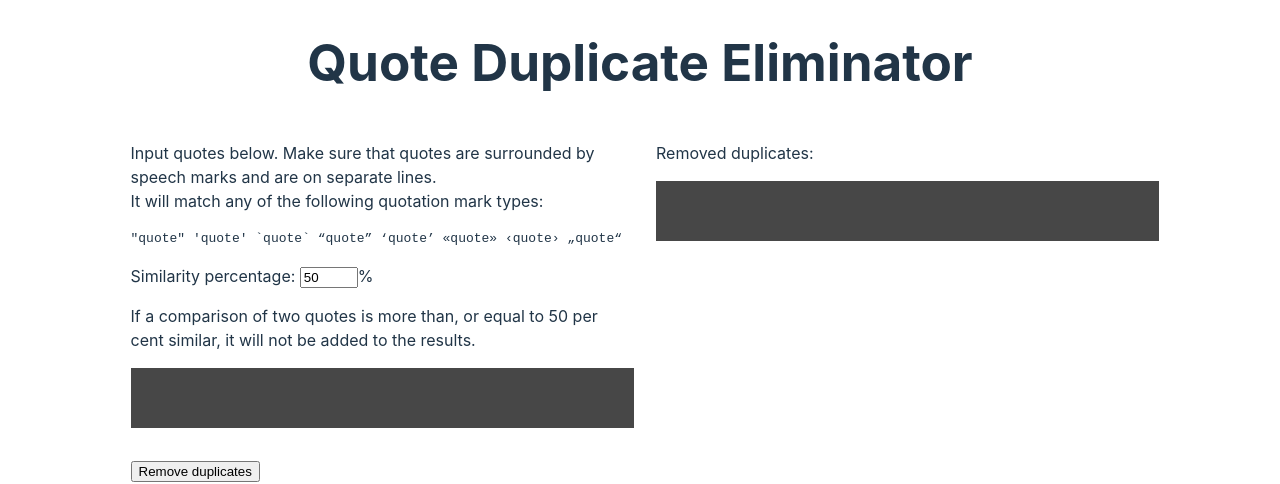
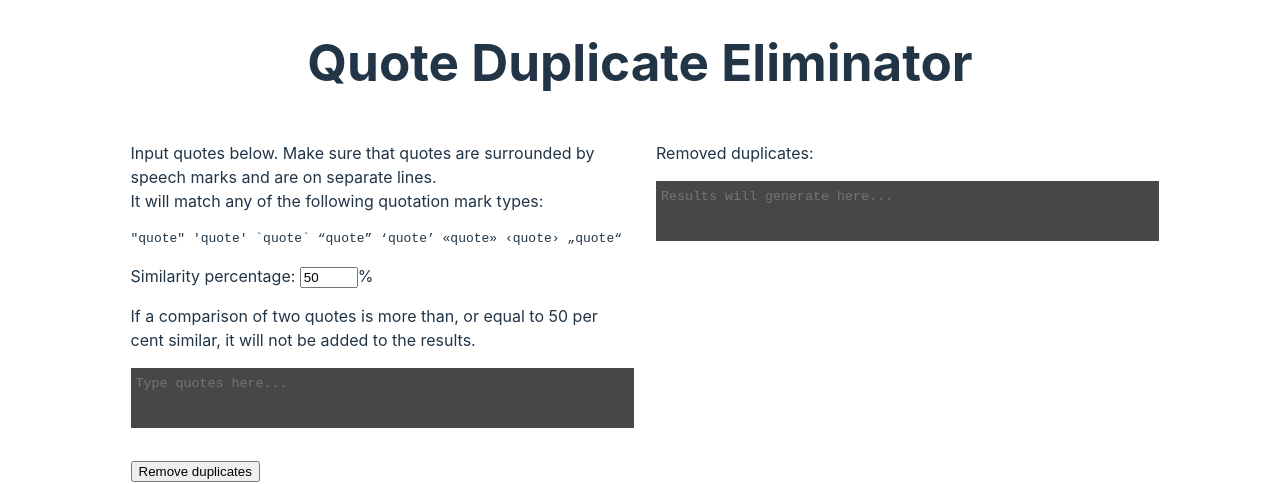
Before and after one commit to MorganDilling/quote-duplicate-eliminator, a Svelte app: page / in a window 1280 px wide. Shown: the top 484 px of the page. Built offline with nearby package versions, Linux system fonts and the light colour scheme.

Commit message:
placeholders

```diff
--- a/src/App.svelte
+++ b/src/App.svelte
@@ -124,7 +124,11 @@
         If a comparison of two quotes is more than, or equal to {similarityPercentage}
         per cent similar, it will not be added to the results.
       </p>
-      <textarea bind:value={quotes} on:input={textAreaChange} />
+      <textarea
+        bind:value={quotes}
+        on:input={textAreaChange}
+        placeholder="Type quotes here..."
+      />
 
       <br />
       <br />
@@ -133,7 +137,12 @@
   </div>
   <div>
     <p>Removed duplicates:</p>
-    <textarea bind:value={result} readonly id="result" />
+    <textarea
+      bind:value={result}
+      readonly
+      id="result"
+      placeholder="Results will generate here..."
+    />
   </div>
 </main>
 <p style="position: fixed; left: 0; bottom: 0; padding: 0; margin: 0;">
```
